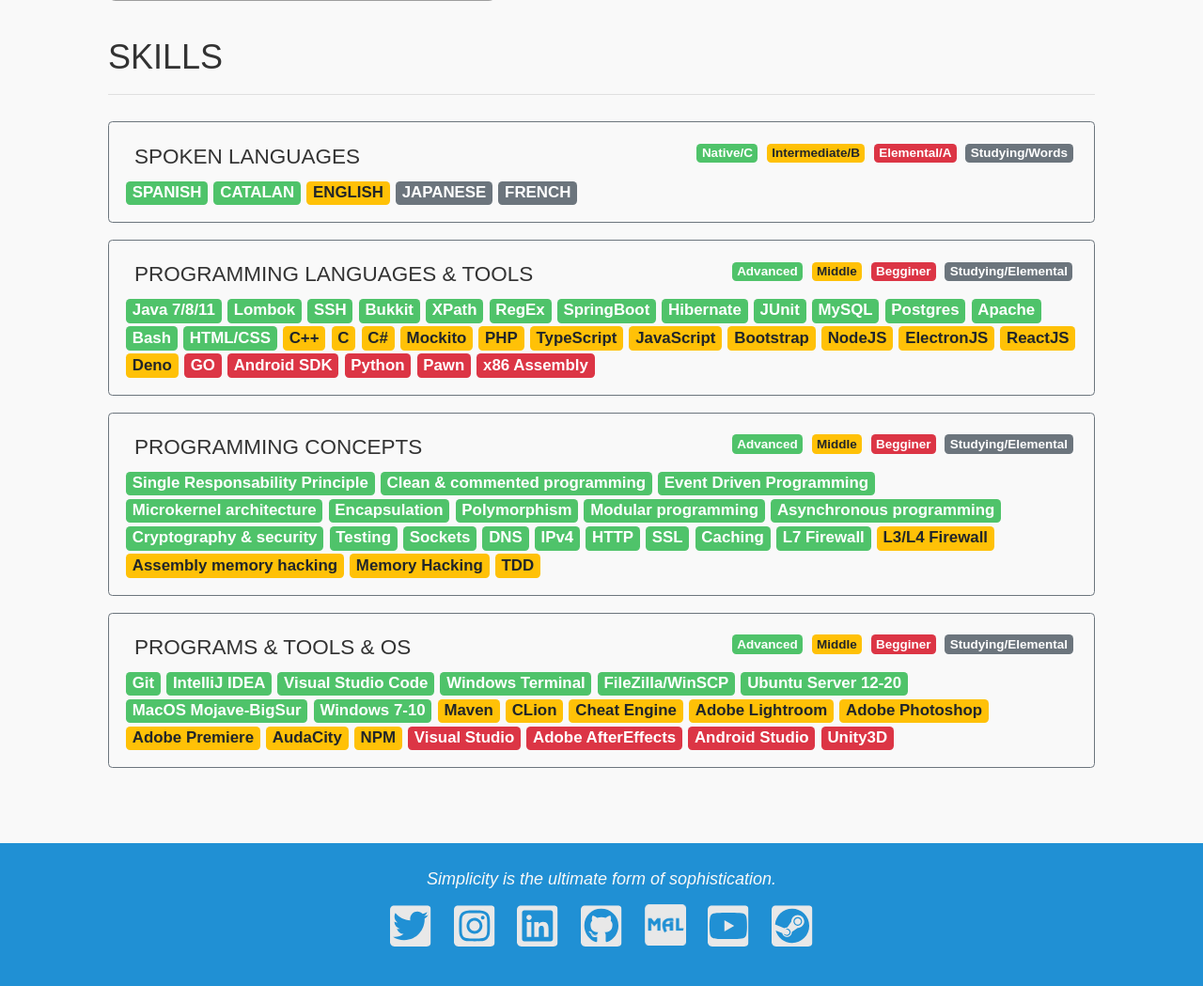
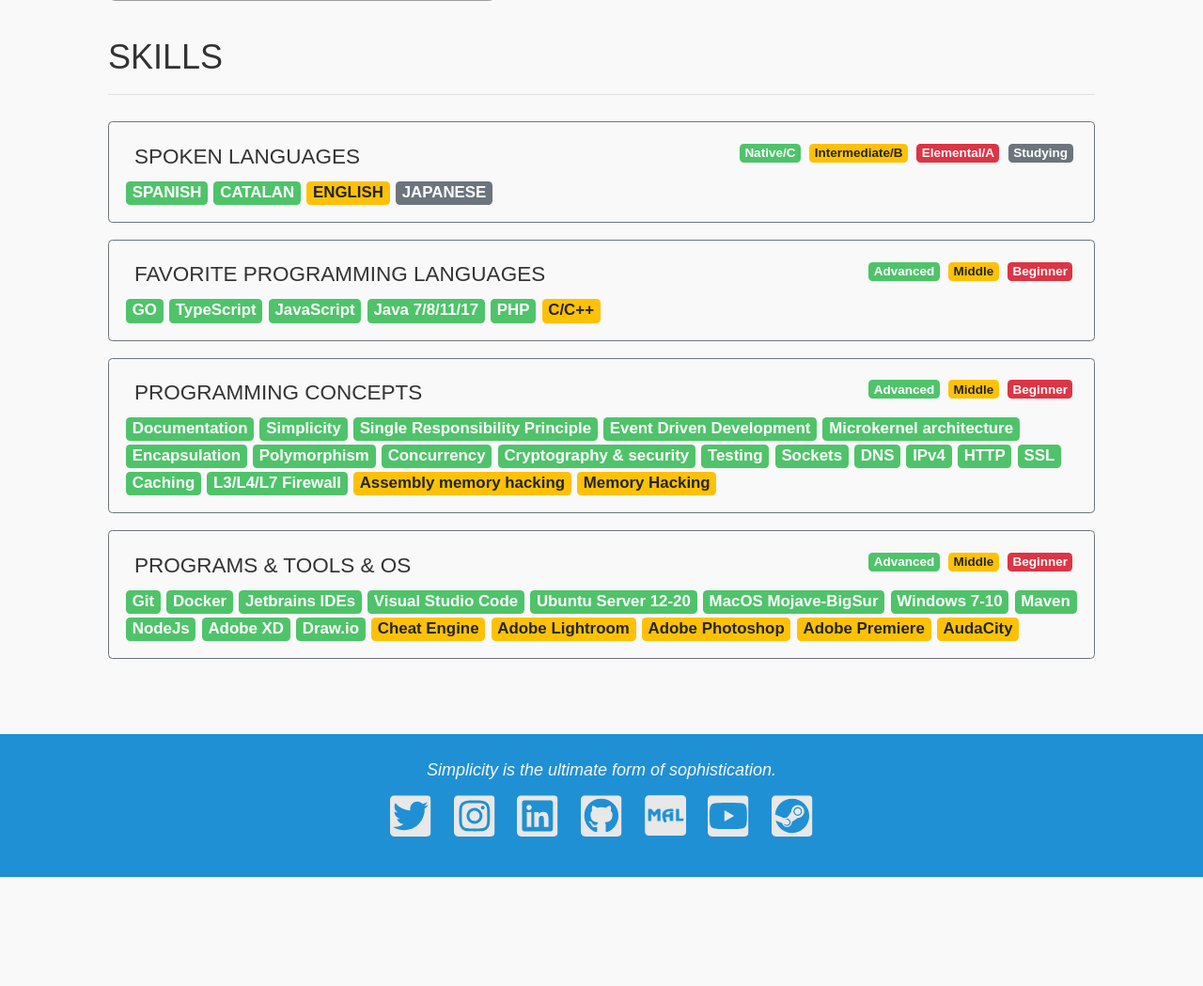
Before and after one commit to nuriofernandez/old-nurio.me, a PHP site: page /aboutme in a window 1280 px wide. Shown: the part 485-1534 px from the top of the page at 94% size. After the commit the page ends 1418 px from the top, so only its background shows below. Run offline with PHP 8.4, Linux system fonts and the light colour scheme; some libraries are stand-ins or nearby versions; some web fonts are replaced; grey boxes are pictures that could not be loaded.

Commit message:
Simplified aboutme page skills section

```diff
--- a/src/pages/aboutme.php
+++ b/src/pages/aboutme.php
@@ -56,7 +56,7 @@
 					<p class="ml-1 mb-0 lh-100 badge badge-success">Native/C</p>
 					<p class="ml-1 mb-0 lh-100 badge badge-warning">Intermediate/B</p>
 					<p class="ml-1 mb-0 lh-100 badge badge-danger">Elemental/A</p>
-					<p class="ml-1 mb-0 lh-100 badge badge-secondary">Studying/Words</p>
+					<p class="ml-1 mb-0 lh-100 badge badge-secondary">Studying</p>
 				</div>
 			</div>
 
@@ -66,7 +66,6 @@
 				<p class="badge badge-success mb-0">Catalan</p>
 				<p class="badge badge-warning mb-0">English</p>
 				<p class="badge badge-secondary mb-0">Japanese</p>
-				<p class="badge badge-secondary mb-0">French</p>
 			</h5>
 		</div>
 
@@ -76,49 +75,23 @@
 			<!-- BLOCK : PANEL LEGEND -->
 			<div class="row ml-1 mr-1 mbM-2">
 				<div class="lh-100 p-1 mrM-auto">
-					<h5 class="text-uppercase mb-0 text-left-when-desktop-center-when-phone">Programming languages &amp; Tools</h5>
+					<h5 class="text-uppercase mb-0 text-left-when-desktop-center-when-phone">Favorite programming languages</h5>
 				</div>
 				<div class="lh-100 pt-0 ml-auto text-right-when-desktop-center-when-phone">
 					<p class="ml-1 mb-0 lh-100 badge badge-success">Advanced</p>
 					<p class="ml-1 mb-0 lh-100 badge badge-warning">Middle</p>
-					<p class="ml-1 mb-0 lh-100 badge badge-danger">Begginer</p>
-					<p class="ml-1 mb-0 lh-100 badge badge-secondary">Studying/Elemental</p>
+					<p class="ml-1 mb-0 lh-100 badge badge-danger">Beginner</p>
 				</div>
 			</div>
 
 			<!-- BLOCK : PANEL ITEMS -->
 			<h5 class="mb-0 text-left-when-desktop-center-when-phone">
-				<p class="badge badge-success mb-0">Java 7/8/11</p>
-				<p class="badge badge-success mb-0">Lombok</p>
-				<p class="badge badge-success mb-0">SSH</p>
-				<p class="badge badge-success mb-0">Bukkit</p>
-				<p class="badge badge-success mb-0">XPath</p>
-				<p class="badge badge-success mb-0">RegEx</p>
-				<p class="badge badge-success mb-0">SpringBoot</p>
-				<p class="badge badge-success mb-0">Hibernate</p>
-				<p class="badge badge-success mb-0">JUnit</p>
-				<p class="badge badge-success mb-0">MySQL</p>
-				<p class="badge badge-success mb-0">Postgres</p>
-				<p class="badge badge-success mb-0">Apache</p>
-				<p class="badge badge-success mb-0">Bash</p>
-				<p class="badge badge-success mb-0">HTML/CSS</p>
-				<p class="badge badge-warning mb-0">C++</p>
-				<p class="badge badge-warning mb-0">C</p>
-				<p class="badge badge-warning mb-0">C#</p>
-				<p class="badge badge-warning mb-0">Mockito</p>
-				<p class="badge badge-warning mb-0">PHP</p>
-				<p class="badge badge-warning mb-0">TypeScript</p>
-				<p class="badge badge-warning mb-0">JavaScript</p>
-				<p class="badge badge-warning mb-0">Bootstrap</p>
-				<p class="badge badge-warning mb-0">NodeJS</p>
-				<p class="badge badge-warning mb-0">ElectronJS</p>
-				<p class="badge badge-warning mb-0">ReactJS</p>
-				<p class="badge badge-warning mb-0">Deno</p>
-				<p class="badge badge-danger mb-0">GO</p>
-				<p class="badge badge-danger mb-0">Android SDK</p>
-				<p class="badge badge-danger mb-0">Python</p>
-				<p class="badge badge-danger mb-0">Pawn</p>
-				<p class="badge badge-danger mb-0">x86 Assembly</p>
+				<p class="badge badge-success mb-0">GO</p>
+				<p class="badge badge-success mb-0">TypeScript</p>
+				<p class="badge badge-success mb-0">JavaScript</p>
+				<p class="badge badge-success mb-0">Java 7/8/11/17</p>
+				<p class="badge badge-success mb-0">PHP</p>
+				<p class="badge badge-warning mb-0">C/C++</p>
 			</h5>
 
 		</div>
@@ -134,21 +107,20 @@
 				<div class="lh-100 pt-0 ml-auto text-right-when-desktop-center-when-phone">
 					<p class="ml-1 mb-0 lh-100 badge badge-success">Advanced</p>
 					<p class="ml-1 mb-0 lh-100 badge badge-warning">Middle</p>
-					<p class="ml-1 mb-0 lh-100 badge badge-danger">Begginer</p>
-					<p class="ml-1 mb-0 lh-100 badge badge-secondary">Studying/Elemental</p>
+					<p class="ml-1 mb-0 lh-100 badge badge-danger">Beginner</p>
 				</div>
 			</div>
 
 			<!-- BLOCK : PANEL ITEMS -->
 			<h5 class="mb-0 text-left-when-desktop-center-when-phone">
-				<p class="badge badge-success mb-0">Single Responsability Principle</p>
-				<p class="badge badge-success mb-0">Clean & commented programming</p>
-				<p class="badge badge-success mb-0">Event Driven Programming</p>
+				<p class="badge badge-success mb-0">Documentation</p>
+				<p class="badge badge-success mb-0">Simplicity</p>
+				<p class="badge badge-success mb-0">Single Responsibility Principle</p>
+				<p class="badge badge-success mb-0">Event Driven Development</p>
 				<p class="badge badge-success mb-0">Microkernel architecture</p>
 				<p class="badge badge-success mb-0">Encapsulation</p>
 				<p class="badge badge-success mb-0">Polymorphism</p>
-				<p class="badge badge-success mb-0">Modular programming</p>
-				<p class="badge badge-success mb-0">Asynchronous programming</p>
+				<p class="badge badge-success mb-0">Concurrency</p>
 				<p class="badge badge-success mb-0">Cryptography & security</p>
 				<p class="badge badge-success mb-0">Testing</p>
 				<p class="badge badge-success mb-0">Sockets</p>
@@ -157,11 +129,9 @@
 				<p class="badge badge-success mb-0">HTTP</p>
 				<p class="badge badge-success mb-0">SSL</p>
 				<p class="badge badge-success mb-0">Caching</p>
-				<p class="badge badge-success mb-0">L7 Firewall</p>
-				<p class="badge badge-warning mb-0">L3/L4 Firewall</p>
+				<p class="badge badge-success mb-0">L3/L4/L7 Firewall</p>
 				<p class="badge badge-warning mb-0">Assembly memory hacking</p>
 				<p class="badge badge-warning mb-0">Memory Hacking</p>
-				<p class="badge badge-warning mb-0">TDD</p>
 			</h5>
 
 		</div>
@@ -177,33 +147,28 @@
 				<div class="lh-100 pt-0 ml-auto text-right-when-desktop-center-when-phone">
 					<p class="ml-1 mb-0 lh-100 badge badge-success">Advanced</p>
 					<p class="ml-1 mb-0 lh-100 badge badge-warning">Middle</p>
-					<p class="ml-1 mb-0 lh-100 badge badge-danger">Begginer</p>
-					<p class="ml-1 mb-0 lh-100 badge badge-secondary">Studying/Elemental</p>
+					<p class="ml-1 mb-0 lh-100 badge badge-danger">Beginner</p>
 				</div>
 			</div>
 
 			<!-- BLOCK : PANEL ITEMS -->
 			<h5 class="mb-0 text-left-when-desktop-center-when-phone">
 				<p class="badge badge-success mb-0">Git</p>
-				<p class="badge badge-success mb-0">IntelliJ IDEA</p>
+				<p class="badge badge-success mb-0">Docker</p>
+				<p class="badge badge-success mb-0">Jetbrains IDEs</p>
 				<p class="badge badge-success mb-0">Visual Studio Code</p>
-				<p class="badge badge-success mb-0">Windows Terminal</p>
-				<p class="badge badge-success mb-0">FileZilla/WinSCP</p>
 				<p class="badge badge-success mb-0">Ubuntu Server 12-20</p>
 				<p class="badge badge-success mb-0">MacOS Mojave-BigSur</p>
 				<p class="badge badge-success mb-0">Windows 7-10</p>
-				<p class="badge badge-warning mb-0">Maven</p>
-				<p class="badge badge-warning mb-0">CLion</p>
+				<p class="badge badge-success mb-0">Maven</p>
+				<p class="badge badge-success mb-0">NodeJs</p>
+				<p class="badge badge-success mb-0">Adobe XD</p>
+				<p class="badge badge-success mb-0">Draw.io</p>
 				<p class="badge badge-warning mb-0">Cheat Engine</p>
 				<p class="badge badge-warning mb-0">Adobe Lightroom</p>
 				<p class="badge badge-warning mb-0">Adobe Photoshop</p>
 				<p class="badge badge-warning mb-0">Adobe Premiere</p>
 				<p class="badge badge-warning mb-0">AudaCity</p>
-				<p class="badge badge-warning mb-0">NPM</p>
-				<p class="badge badge-danger mb-0">Visual Studio</p>
-				<p class="badge badge-danger mb-0">Adobe AfterEffects</p>
-				<p class="badge badge-danger mb-0">Android Studio</p>
-				<p class="badge badge-danger mb-0">Unity3D</p>
 			</h5>
 
 		</div>
```
